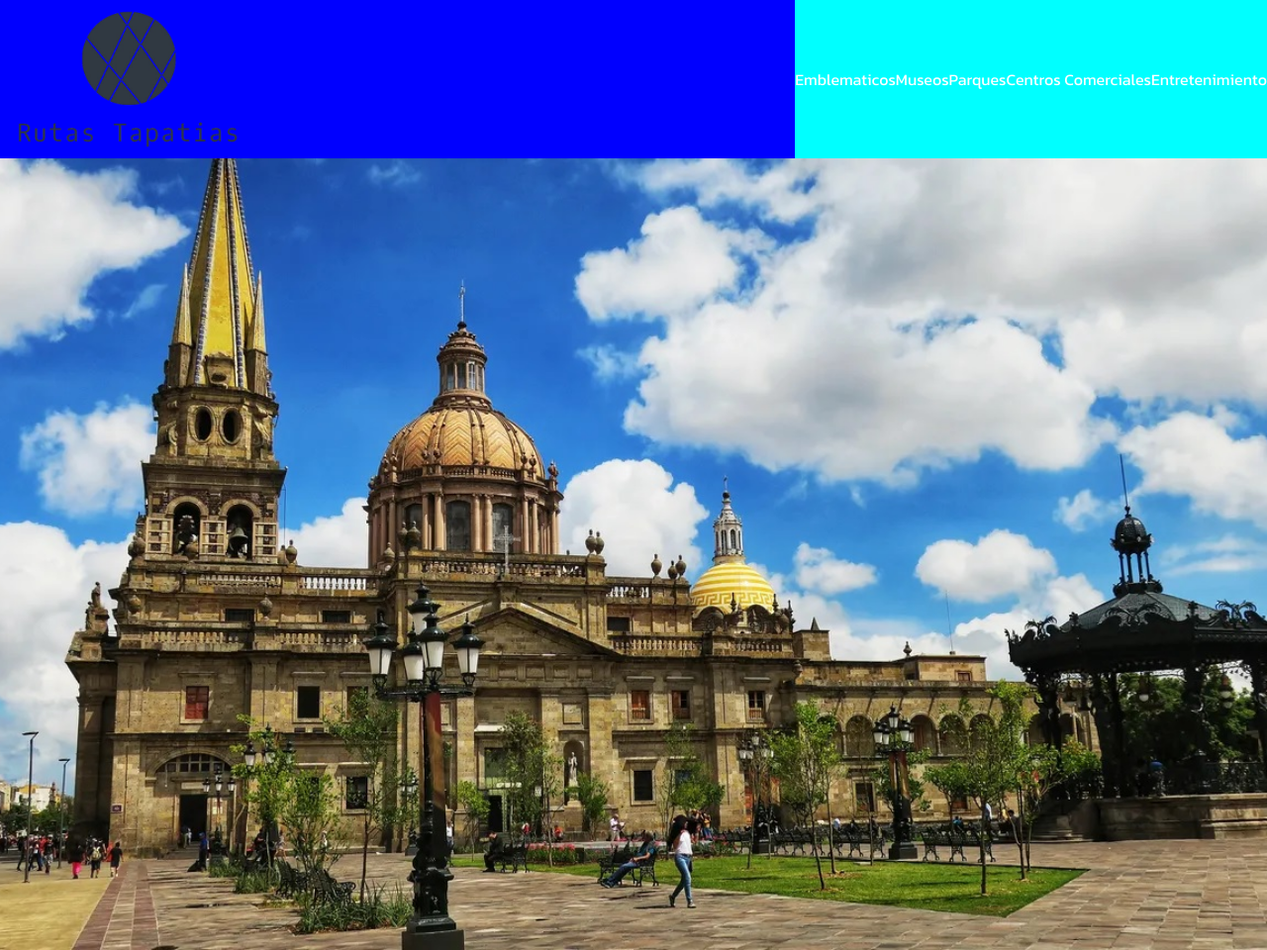
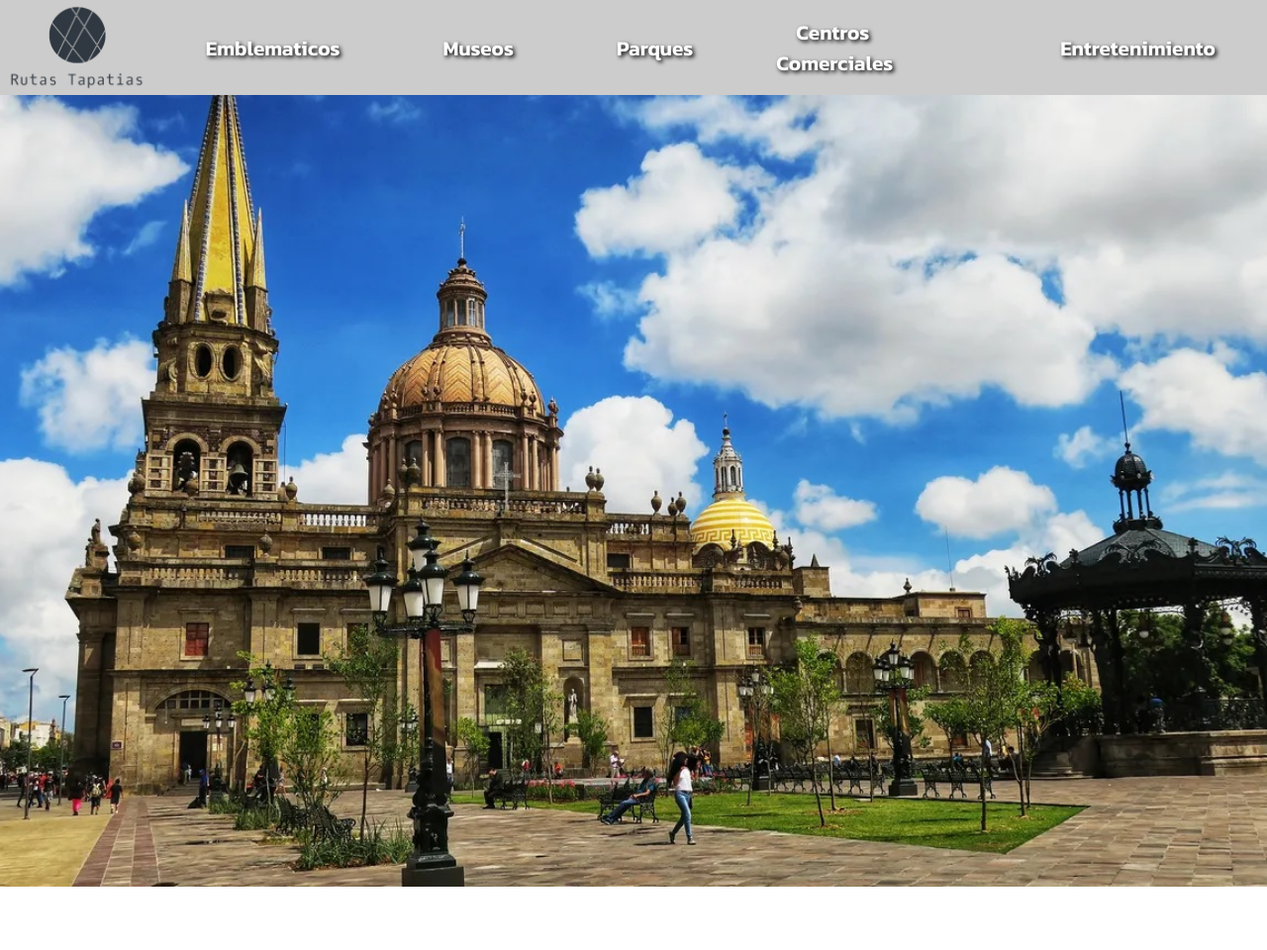
Before and after one commit to Leogaltre1/Ruta-Tapat-a-Modulo1, a plain HTML site: page index.html in a window 1280 px wide. Shown: the whole page at 99% size. After the commit the page ends 896 px from the top, so only its background shows below. Drawn offline with Linux system fonts and the light colour scheme.

```diff
--- a/index.html
+++ b/index.html
@@ -13,8 +13,8 @@
                     <img src="assets/Logo-RT.png" alt="Logo Rutas Tapatías">
                 </a>
             </div>
-            <ul>
-                <li><a href="">Emblematicos</a></li>
+            <ul class="menu">
+                <li><a href="#">Emblematicos</a></li>
                 <li><a href="">Museos</a></li>
                 <li><a href="">Parques</a></li>
                 <li><a href="">Centros Comerciales</a></li>
--- a/style.css
+++ b/style.css
@@ -10,7 +10,7 @@
 #background {
     position: relative;
     width: 100%;
-    height: 100vh; /* - 100% de la altura de la ventana */
+    height: 100vh; /*- 100% de la altura de la ventana */
 }
 #background > img {
     position: absolute;
@@ -18,34 +18,44 @@
     left: 0;
     width: 100%;
     height: 100%;
-    object-fit: cover; /* Mantiene la proporción de la imagen y la ajusta al contenedor */
-    z-index: -1; /* Coloca la imagen detrás del contenido */
+    object-fit: cover; /*- Mantiene la proporción de la imagen y la ajusta al contenedor */
+    z-index: -1; /*- Coloca la imagen detrás del contenido */
 }
 /* Para la configuracion de la Navbar */
 header{
     width: 100%;
-    height: 10rem;
-    background-color: blue;
+    height: 6rem;
 }
 #navbar-link {
     width: 100%;
     height: 100%;
-    background-color: blue;
     display: flex;
-    justify-content: space-between;
+    justify-content: space-around;
+    background: rgba(0, 0, 0, 0.2); /*- Añade un fondo semitransparente */
 }
-#navbar-link > ul {
+.menu {
     display: flex;
-    justify-content: center;
     align-items: center;
-    background-color: aqua;
+}
+.menu > li {
+    margin: 2rem;
+}
+.menu a:hover {
+    background: #e4007c;
+    color: #fff;
 }
 #logo > a > img {
-    height: 100%
+    height: 100%;
 }
 ul {
     list-style: none;
 }
 li a {
     text-decoration: none;
+    font-size: 1.3rem;
+    color: #fff;
+    padding: 6px 20px;
+    border-radius: 20px;
+    font-weight: 600; /*Negritas*/
+    text-shadow: 2px 2px 4px rgba(0,0,0,2)
 }
```
